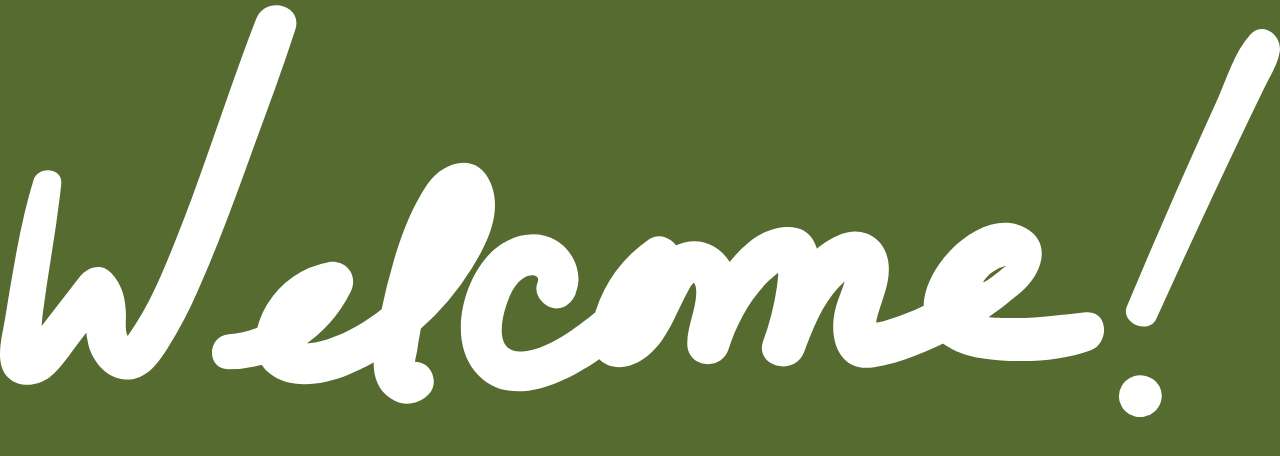
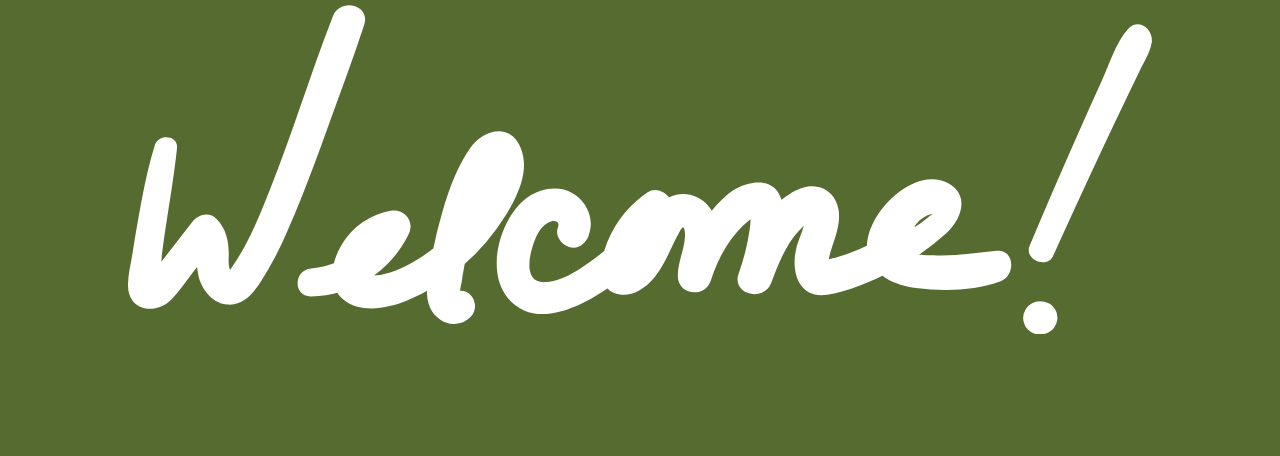
Before and after one commit to emersonlebleu/Resume_Website, a Django app: page / in a window 1280 px wide. Shown: the part 59-515 px from the top of the page. Run offline with Django 4.2, Linux system fonts and the light colour scheme.

Commit message:
Add basic positioning to welcome svg.

```diff
--- a/src/Resume_Website/static/scripts/about.js
+++ b/src/Resume_Website/static/scripts/about.js
@@ -1,5 +1 @@
 console.log("Working!");
-
-let welcome_svg = document.getElementById("welcome-svg");
-
-welcome_svg.style.fill = "white";
--- a/src/Resume_Website/static/styles/about.css
+++ b/src/Resume_Website/static/styles/about.css
@@ -1,7 +1,17 @@
 body{
     background-color: darkolivegreen;
+}
+
+#main-section {
+    display: flex;
+    justify-content: center;
 }
 
 object {
     max-width: 90%;
 }
+
+#welcome-svg{
+    fill: white;
+    max-width: 80%;
+}
```
